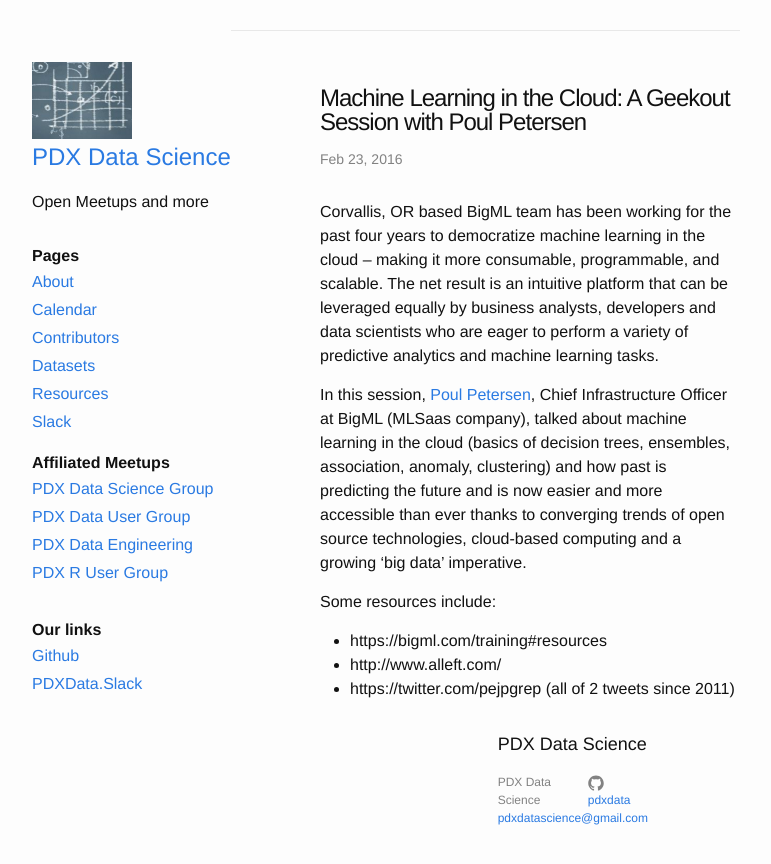
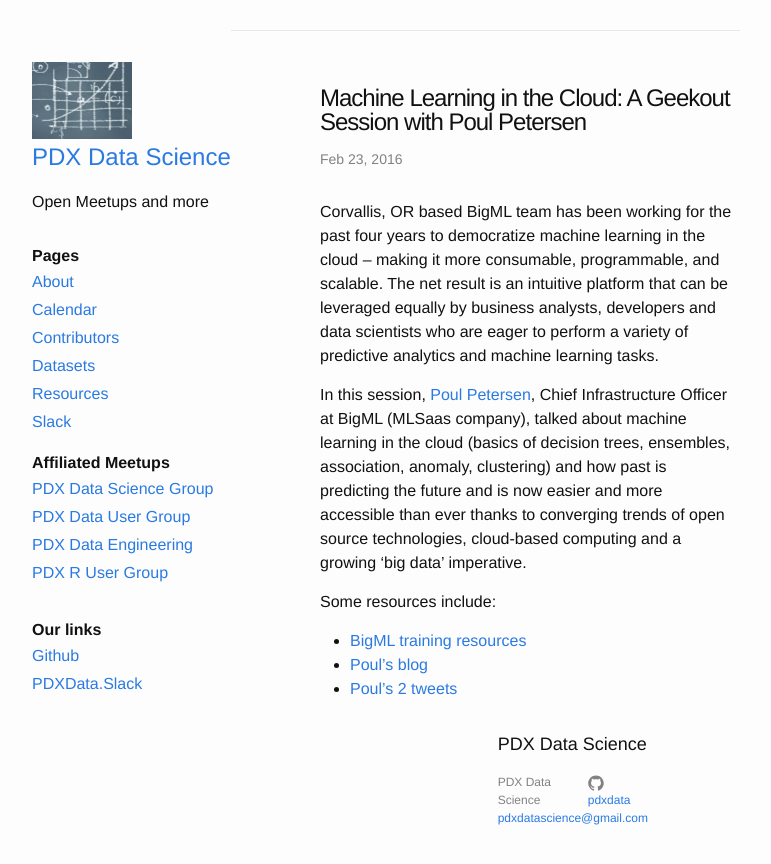
Before and after one commit to PdxData/pdxdata.github.io, a Jekyll site: the page built from _posts/2016-02-23-meetup.markdown, in a window 1280 px wide. Shown: the top 864 px of the page, without its empty margins (270-1041 px from the left). Built offline with Jekyll 4.4.1, drawn with Linux system fonts in a browser that asks for light colours.

Commit message:
getting all the URL's to be clickable, other markdown details.

```diff
--- a/_posts/2015-10-21-meetup.markdown
+++ b/_posts/2015-10-21-meetup.markdown
@@ -8,6 +8,6 @@
 
 Text mining and natural language processing employs a range of techniques from syntactic parsering, statistical analysis, and more recently deep learning. Dan Sullivan will present on recent advances in dense word representations, also known as word embedding, and their advantages over sparse representations, such as the popular term frequency-inverse document frequency (tf-idf) approach. He will also discuss convolutional neural networks, a form of deep learning that is proving surprisingly effective in natural language processing tasks. Dan will also suggest reference papers and tools for those interested in further details.  Examples will be drawn from the bio-medical domain.
 
-Slides:  http://www.slideshare.net/mobile/DanSullivan10/text-mining-meets-neural-nets
+[Slides](http://www.slideshare.net/mobile/DanSullivan10/text-mining-meets-neural-nets)
 
 Presented by [Dan Sullivan](https://www.linkedin.com/in/dansullivanpdx), Enterprise Architect at Cambia Health Solutions.
--- a/_posts/2015-11-18-meetup.markdown
+++ b/_posts/2015-11-18-meetup.markdown
@@ -8,4 +8,4 @@
 
 Data Modeling Workshop with the [Caret library](https://cran.rstudio.com/web/packages/caret/) in R will be led by [Kyle Joecken](https://www.linkedin.com/pub/kyle-joecken/65/343/3a4).
 
-Slides:  http://kielejocain.github.io/how-to-caret
+[Slides](http://kielejocain.github.io/how-to-caret)
--- a/_posts/2015-12-15-meetup.markdown
+++ b/_posts/2015-12-15-meetup.markdown
@@ -6,7 +6,7 @@
 meetup: http://www.meetup.com/Portland-Data-Science-Group/events/226361104/
 ---
 
-http://www.slideshare.net/kingakatalinka/cad-cusum-anomaly-detection
+[Slides](http://www.slideshare.net/kingakatalinka/cad-cusum-anomaly-detection)
 
 Co-hosted with the Portland Data User Meetup Group.
 
--- a/_posts/2016-02-16-meetup.markdown
+++ b/_posts/2016-02-16-meetup.markdown
@@ -20,5 +20,6 @@
   * to: we explore the possibilities and insights with our partners
 
 Contact:
-* https://www.linkedin.com/in/satishdoguparthy
-* https://plus.google.com/+SatishDoguparthy/posts
+
+* [Linked In](https://www.linkedin.com/in/satishdoguparthy)
+* [G+](https://plus.google.com/+SatishDoguparthy/posts)
--- a/_posts/2016-02-23-meetup.markdown
+++ b/_posts/2016-02-23-meetup.markdown
@@ -12,6 +12,6 @@
 
 Some resources include:
 
-* https://bigml.com/training#resources
-* http://www.alleft.com/
-* https://twitter.com/pejpgrep (all of 2 tweets since 2011)
+* [BigML training resources](https://bigml.com/training#resources)
+* [Poul's blog](http://www.alleft.com/ )
+* [Poul's 2 tweets](https://twitter.com/pejpgrep)
```
Also changed, not shown: _posts/2015-10-27-meetup.markdown (+9 -7 lines).
